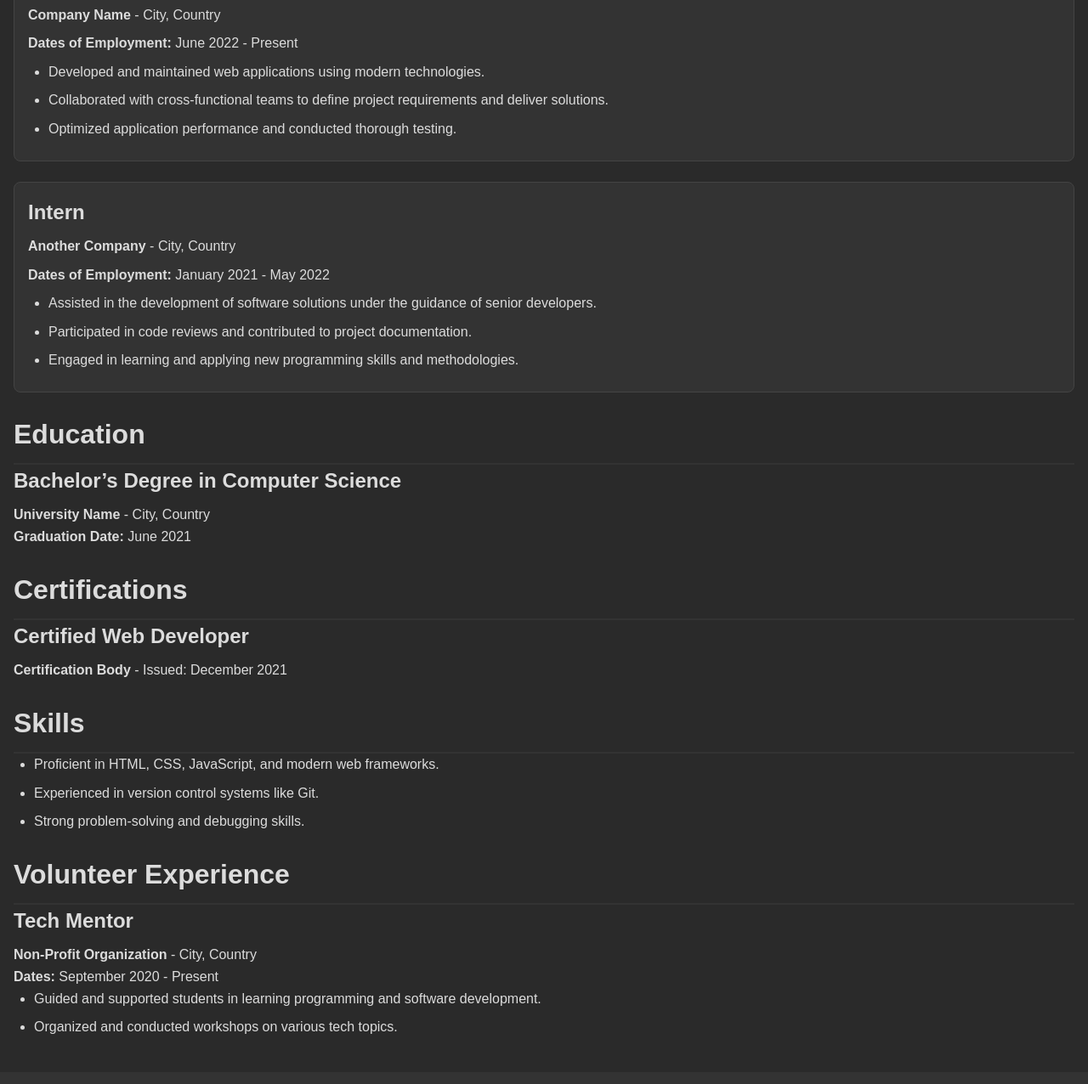
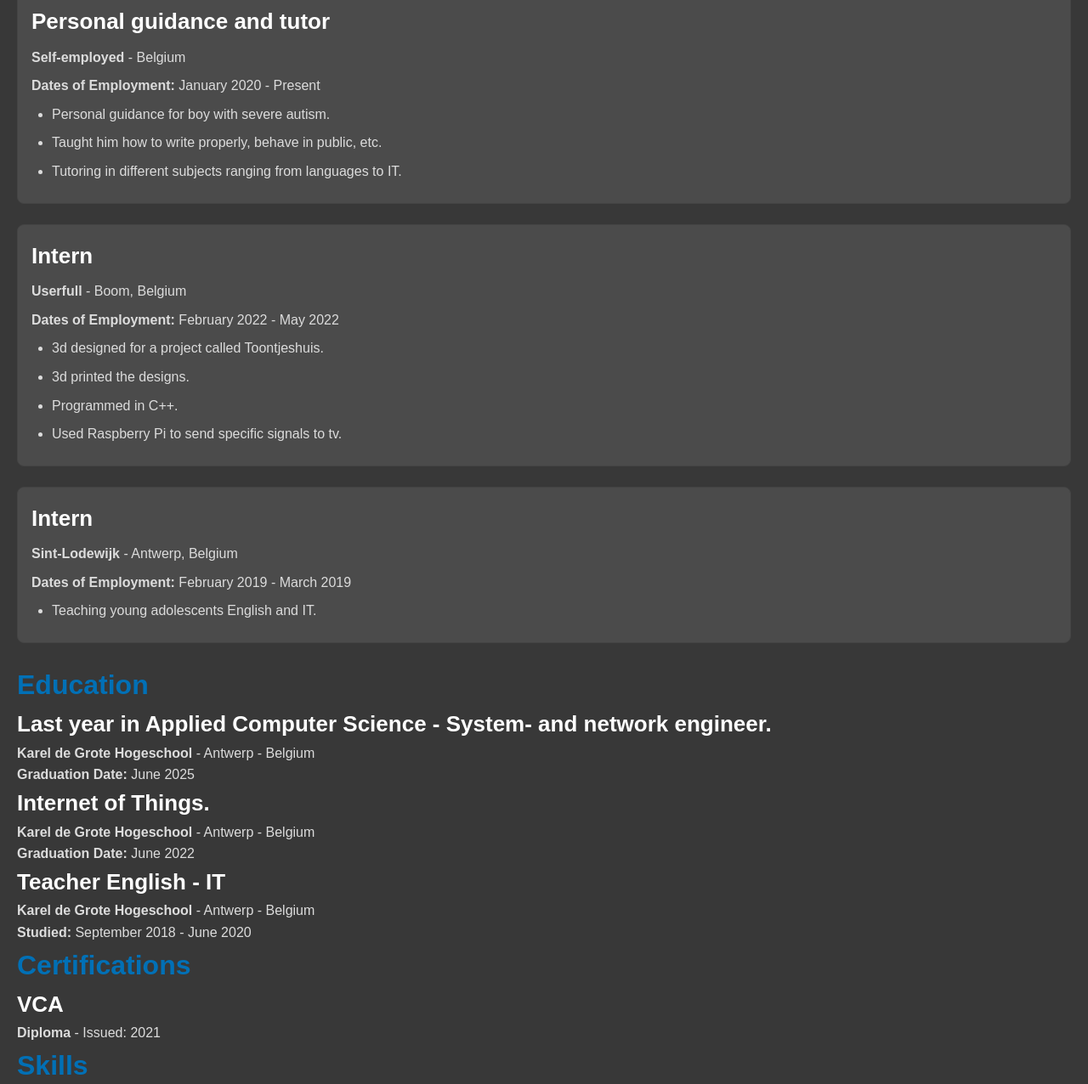
Before and after one commit to Rafvermeylen/portfoliowebsite, a plain HTML site: page html/experience.html in a window 1280 px wide. Shown: the part 240-1516 px from the top of the page at 85% size. Drawn offline with Linux system fonts and the light colour scheme.

Commit message:
Changed Experience page.

```diff
--- a/css/experience.css
+++ b/css/experience.css
@@ -1,46 +1,34 @@
-/* Reset some default browser styles */
-body, h1, h2, h3, p, ul {
-    margin: 0;
-    padding: 0;
-}
-
 /* General body styling */
 body {
-    font-family: 'Poppins', sans-serif;
+    font-family: Arial, sans-serif;
     background-color: #1c1c1c;
     color: #dcdcdc;
-    line-height: 1.6;
 }
 
 /* Main section styling */
 main {
-    padding: 2rem 1rem;
-    background-color: #2a2a2a;
+    padding: 20px 20px;
+    background-color: #383838;
 }
 
 h1 {
-    font-size: 2.5rem;
-    color: #dcdcdc;
-    margin-bottom: 1rem;
+    font-size: 48px;
+    color: #fff;
 }
 
 h2 {
-    font-size: 2rem;
-    color: #dcdcdc;
-    border-bottom: 2px solid #333;
-    padding-bottom: 0.5rem;
-    margin-top: 1.5rem;
+    font-size: 32px;
+    color: #0170b6;
 }
 
 h3 {
-    font-size: 1.5rem;
-    color: #dcdcdc;
-    margin-bottom: 0.5rem;
+    font-size: 26px;
+    color: #fff;
 }
 
 /* Experience item styling */
 .experience-item {
-    background-color: #333;
+    background-color: #4b4b4b;
     border: 1px solid #444;
     border-radius: 8px;
     padding: 1rem;
--- a/html/experience.html
+++ b/html/experience.html
@@ -41,57 +41,72 @@
 
         <h2>Work Experience</h2>
         <div class="experience-item">
-            <h3>Software Developer</h3>
-            <p><strong>Company Name</strong> - City, Country</p>
-            <p><strong>Dates of Employment:</strong> June 2022 - Present</p>
+            <h3>Personal guidance and tutor</h3>
+            <p><strong>Self-employed</strong> - Belgium</p>
+            <p><strong>Dates of Employment:</strong> January 2020 - Present</p>
             <ul>
-                <li>Developed and maintained web applications using modern technologies.</li>
-                <li>Collaborated with cross-functional teams to define project requirements and deliver solutions.</li>
-                <li>Optimized application performance and conducted thorough testing.</li>
+                <li>Personal guidance for boy with severe autism.</li>
+                <li>Taught him how to write properly, behave in public, etc.</li>
+                <li>Tutoring in different subjects ranging from languages to IT.</li>
             </ul>
         </div>
 
         <div class="experience-item">
             <h3>Intern</h3>
-            <p><strong>Another Company</strong> - City, Country</p>
-            <p><strong>Dates of Employment:</strong> January 2021 - May 2022</p>
+            <p><strong>Userfull</strong> - Boom, Belgium</p>
+            <p><strong>Dates of Employment:</strong> February 2022 - May 2022</p>
             <ul>
-                <li>Assisted in the development of software solutions under the guidance of senior developers.</li>
-                <li>Participated in code reviews and contributed to project documentation.</li>
-                <li>Engaged in learning and applying new programming skills and methodologies.</li>
+                <li>3d designed for a project called Toontjeshuis.</li>
+                <li>3d printed the designs.</li>
+                <li>Programmed in C++.</li>
+                <li>Used Raspberry Pi to send specific signals to tv.</li>
+            </ul>
+        </div>
+
+        <div class="experience-item">
+            <h3>Intern</h3>
+            <p><strong>Sint-Lodewijk</strong> - Antwerp, Belgium</p>
+            <p><strong>Dates of Employment:</strong> February 2019 - March 2019</p>
+            <ul>
+                <li>Teaching young adolescents English and IT.</li>
             </ul>
         </div>
 
         <h2>Education</h2>
         <div class="education-item">
-            <h3>Bachelor’s Degree in Computer Science</h3>
-            <p><strong>University Name</strong> - City, Country</p>
-            <p><strong>Graduation Date:</strong> June 2021</p>
+            <h3>Last year in Applied Computer Science - System- and network engineer.</h3>
+            <p><strong>Karel de Grote Hogeschool</strong> - Antwerp - Belgium</p>
+            <p><strong>Graduation Date:</strong> June 2025</p>
         </div>
+        <div class="education-item">
+            <h3>Internet of Things.</h3>
+            <p><strong>Karel de Grote Hogeschool</strong> - Antwerp - Belgium</p>
+            <p><strong>Graduation Date:</strong> June 2022</p>
+        </div>
+        <div class="education-item">
+            <h3>Teacher English - IT</h3>
+            <p><strong>Karel de Grote Hogeschool</strong> - Antwerp - Belgium</p>
+            <p><strong>Studied:</strong> September 2018 - June 2020</p>
+        </div>
+
 
         <h2>Certifications</h2>
         <div class="certification-item">
-            <h3>Certified Web Developer</h3>
-            <p><strong>Certification Body</strong> - Issued: December 2021</p>
+            <h3>VCA</h3>
+            <p><strong>Diploma</strong> - Issued: 2021</p>
         </div>
 
         <h2>Skills</h2>
         <ul>
-            <li>Proficient in HTML, CSS, JavaScript, and modern web frameworks.</li>
             <li>Experienced in version control systems like Git.</li>
-            <li>Strong problem-solving and debugging skills.</li>
+            <li>Experienced in HTML, CSS.</li>
+            <li>Experienced in Linux, Windows.</li>
+            <li>Experienced in Bash, Powershell.</li>
+            <li>Experienced in Google Cloud.</li>
+            <li>Experienced in different programming languages: Java, C, C#, Python.</li>
+            <li>Experienced in PostgreSQL</li>
+            <li>Experienced in problem-solving and debugging skills.</li>
         </ul>
-
-        <h2>Volunteer Experience</h2>
-        <div class="volunteer-item">
-            <h3>Tech Mentor</h3>
-            <p><strong>Non-Profit Organization</strong> - City, Country</p>
-            <p><strong>Dates:</strong> September 2020 - Present</p>
-            <ul>
-                <li>Guided and supported students in learning programming and software development.</li>
-                <li>Organized and conducted workshops on various tech topics.</li>
-            </ul>
-        </div>
     </section>
 </main>
 <footer>
```
